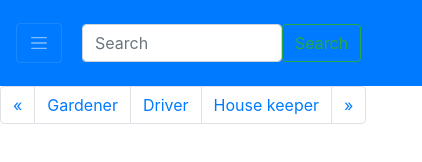
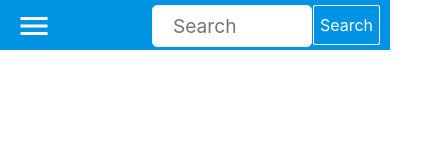
Before and after one commit to Johnnasimba/Custom-header-for-Houtbay-app, a plain HTML site: page index.html in a window 390 px wide. Shown: the whole page, 422 px wide, since content can reach past the window. Drawn offline with nearby package versions, Linux system fonts and the light colour scheme.

Commit message:
Developing for mobile view

```diff
--- a/index.html
+++ b/index.html
@@ -14,30 +14,32 @@
   <body>
       <div class=" " >
           <!-- Header -->
-          <div class="" id="header">
-            <nav class="header-navbar navbar navbar-dark bg-primary " >
+          <div id="header">
 
-                <!-- Navbar Brand  -->
+              <!-- Menu button -->
+              <div class="navbar navbar-white " id="menu-button">
+                 <img src="menu.svg" alt="">
+              </div>
+
+            <!-- Title -->
+            <!-- <nav class="header-navbar navbar navbar-dark bg-primary " >
                 <div class="header-title">
-                    <!-- <a class="navbar-brand" href="#">Hout Bay Job Seekers</a> -->
+                    <a class="navbar-brand" href="#">Hout Bay Job Seekers</a>
+                </div>
+            </nav>   -->
+
+            <!-- Search form -->
+            <form action="" class="search-form">
+                <input type="search" placeholder="Search">
+                <button  id="search-button">Search</button>
+            </form>
+
         </div>
 
 
-                <!-- Search form -->
-                <div class="search-form">
 
-                    <form class=" form-inline my-2 my-lg-0 ">
-                        <button class="navbar-toggler menu-button" type="button"   >
-                            <span class="navbar-toggler-icon"></span>
-                        </button>
-                        <input class="form-control mr-sm-1 search-input" type="search" placeholder="Search" aria-label="Search">
-                        <button class="btn btn-outline-success my-2 my-sm-0 search-button" type="submit">Search</button>
-                    </form>
-                </div>
-
-            </nav>
-                <!-- Page Navigation for categories  -->
-            <nav aria-label="Page navigation example">
+                <!--  Category Navigation  -->
+            <!-- <nav aria-label="Page navigation example">
                 <ul class="pagination">
                     <li class="page-item">
                         <a class="page-link" href="#" aria-label="Previous">
@@ -54,8 +56,12 @@
                         </a>
                     </li>
                 </ul>
-            </nav>
-        </div>
+            </nav> -->
+
+
+
+
+
         <!-- Content body -->
         <div class="container content">
             <h5></h5>
--- a/styles.css
+++ b/styles.css
@@ -1,23 +1,43 @@
-#header .header-navbar {
-    display: inline-block;
-    align-items: center;
+
+#header {
+    background-color:#0093E3 ;
+    display: flex;
+    justify-content: space-between;
+    height: 50px;
 }
-#header .header-navbar form {
-    width: 100vw;
+
+#menu-button {
+    background-color:#0093E3 ;
+    color: white;
 }
-/* #header .header-navbar .menu-button{
+#menu-button img {
+    color: white;
 
+}
 
-} */
-#header .header-navbar .menu-button span {
-    width: 20px;
-    margin-left: 0px;
-    padding-left: 0px;
-    margin-top: 0px;
-    padding-top: -20px;
+#header .search-form {
+    display: flex;
+    justify-content: flex-end;
+    background-color:#0093E3 ;
+    width: 200px;
+    margin-right: 0px;
 }
+
 #header .search-form input {
- width: 200px;
- margin-right:0px;
- margin-left: 20px;
+    min-width: 160px;
+    margin: 5px 0px 7px 7px;
+    height: 40px;
+    border: 1px solid whitesmoke;
+    border-radius: 5px;
+    padding: 20px;
+    font-size: 1.2em;
 }
+#search-button {
+   height: 40px;
+   border: 1px solid white;
+   border-radius: 5%;
+   color: white;
+   background-color: #0093E3;
+   margin: 5px 10px 7px 1px;
+
+}
```
Also changed, not shown: menu.svg (added). Lines whose indentation alone changed are shown as unchanged.
